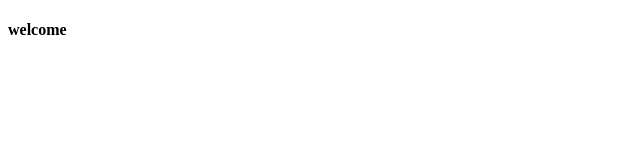
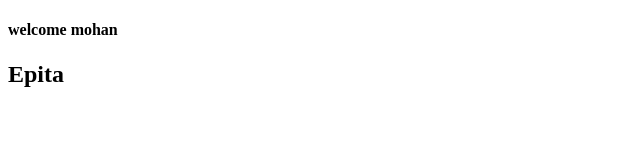
Before and after one commit to Mohangandhi1994/front-end, a plain HTML site: page tic-toc-toe/index.html in a window 1280 px wide. Shown: the whole page, without its empty margins (0-640 px from the left). Drawn offline with Linux system fonts and the light colour scheme.

Commit message:
new line added

```diff
--- a/tic-toc-toe/index.html
+++ b/tic-toc-toe/index.html
@@ -8,7 +8,11 @@
 </head>
 <body>
     <h4>
-        welcome
+        welcome mohan
     </h4>
+
+    <h2>
+        Epita
+    </h2>
 </body>
 </html>
```
